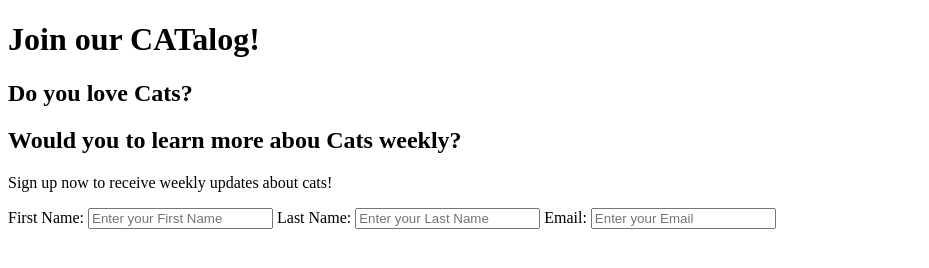
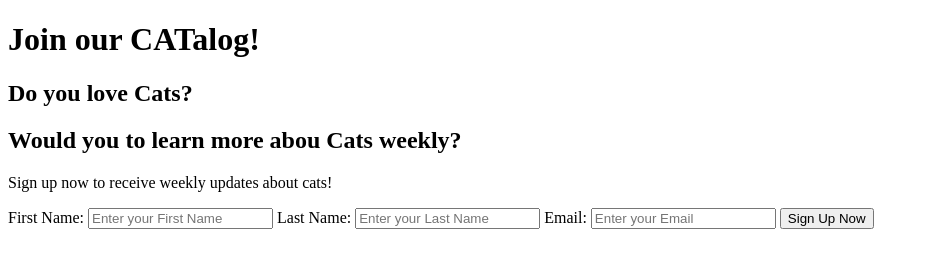
Before and after one commit to ITMD-362-Fall-Rita-Sanabria/Project-1, a plain HTML site: page index.html in a window 1280 px wide. Shown: the whole page, without its empty margins (0-929 px from the left). Drawn offline with Linux system fonts and the light colour scheme.

Commit message:
adding button

```diff
--- a/index.html
+++ b/index.html
@@ -22,6 +22,8 @@
 
 				<label for="email">Email:</label>
 				<input type="email" id="email" name="email" placeholder="Enter your Email" required>
+
+				<button type="submit">Sign Up Now</button>
 		</form>
 	</main>
 </body>
```
